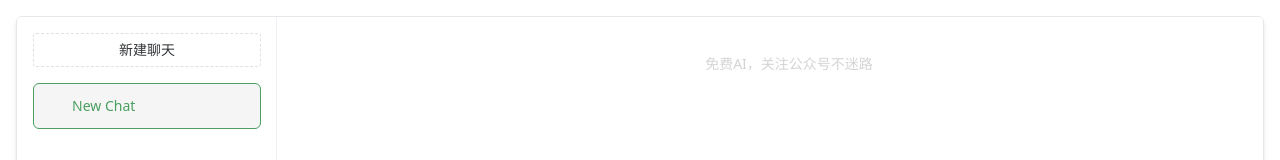
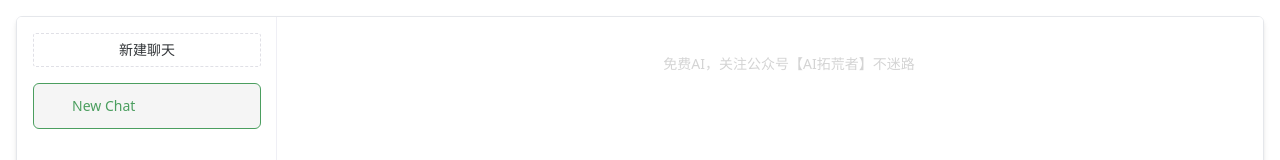
Before and after one commit to GPT-space/chatgpt-web, a Vue app: page /chat/1002 in a window 1280 px wide. Shown: the top 160 px of the page. Built offline with nearby package versions, Linux system fonts and the light colour scheme; some icons are missing.

Commit message:
fix: 公众号文案

```diff
--- a/src/views/chat/index.vue
+++ b/src/views/chat/index.vue
@@ -486,7 +486,7 @@ onUnmounted(() => {
               <img v-if="isMobile" class="mb-3 w-52" src="http://static.runbook.run/assets/wechat-logo.png" alt="微信">
               <div class="flex items-center">
                 <SvgIcon icon="ri:bubble-chart-fill" class="mr-2 text-3xl" />
-                <span>免费AI，关注公众号不迷路</span>
+                <span>免费AI，关注公众号【AI拓荒者】不迷路</span>
               </div>
             </div>
           </template>
```
